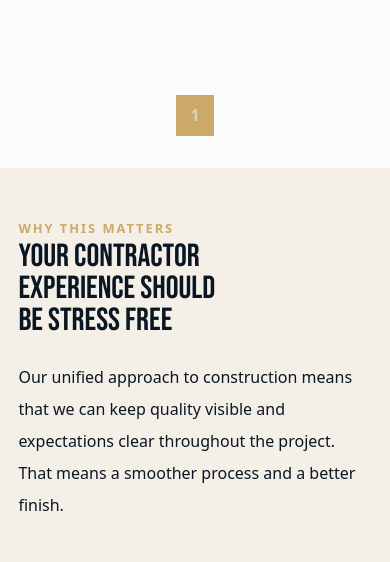
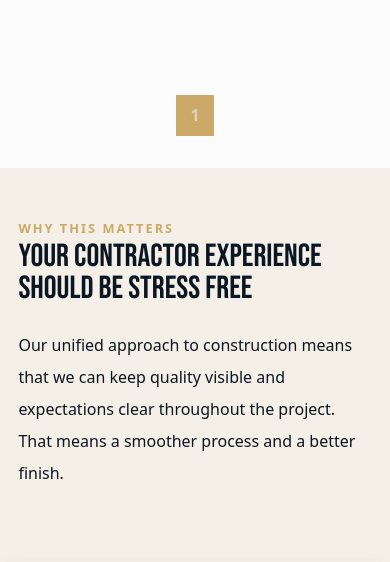
Before and after one commit to reche1405/rok, a Flask app: page /projects in a window 390 px wide. Shown: the part 225-787 px from the top of the page. Run offline with Flask 3, Linux system fonts and the light colour scheme; some libraries are stand-ins or nearby versions.

Commit message:
Further modified mobile styling

```diff
--- a/promo/static/css/style.css
+++ b/promo/static/css/style.css
@@ -437,7 +437,7 @@ header .nav-logo, .mobile-menu .nav-logo {
 }
 .large-text {
     font-size: 3.7rem;
-    max-width: 23ch;
+    max-width: 33ch;
 }
 .average-text {
     font-size: 1.5rem
```
